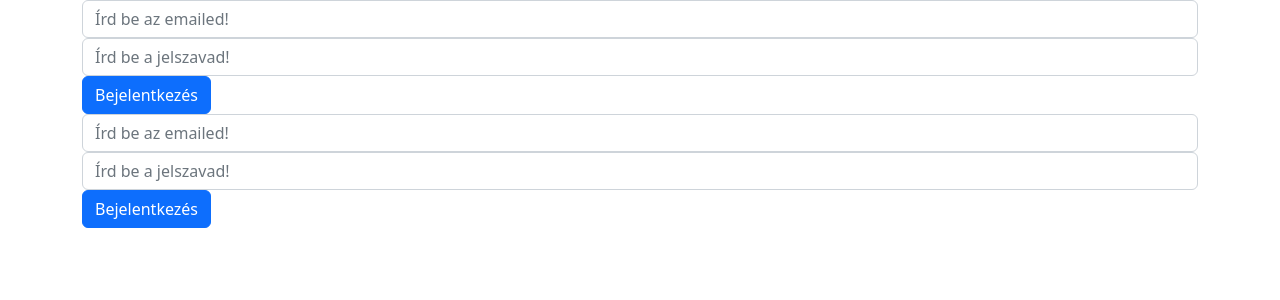
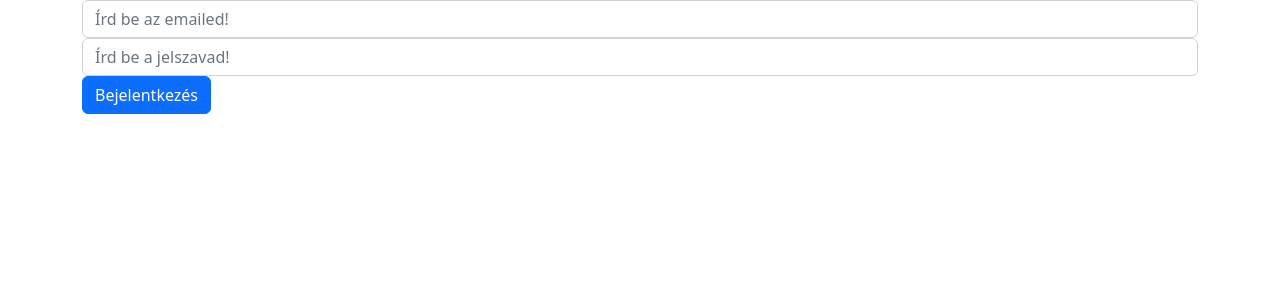
Before and after one commit to sznabi/flight-booking-project, a PHP site: page /login.php in a window 1280 px wide. Shown: the top 300 px of the page. Run offline with PHP 8.4, Linux system fonts and the light colour scheme.

Commit message:
megbolondulok már etttől a githubtól

```diff
--- a/php/login.php
+++ b/php/login.php
@@ -46,22 +46,5 @@
             </div>
         </form>
     </div>
-
-    <!-- próba próba -->
-
-    <div class="container">
-        <form action="login.php" method="post">
-            <div class="form-group">
-                <input type="email" placeholder="Írd be az emailed!" name="email" class="form-control">
-            </div>
-            <div class="form-group">
-                <input type="password" placeholder="Írd be a jelszavad!" name="password" class="form-control">
-            </div>
-            <div class="form-btn">
-                <input type="submit" value="Bejelentkezés" name="login" class="btn btn-primary">
-            </div>
-        </form>
-    </div>
-
 </body>
 </html>
```
